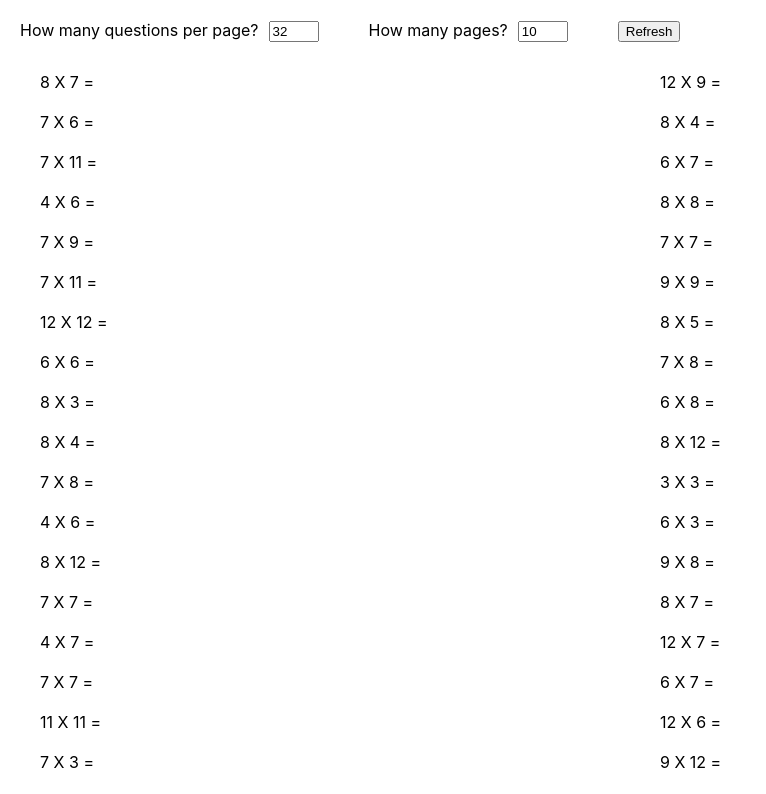
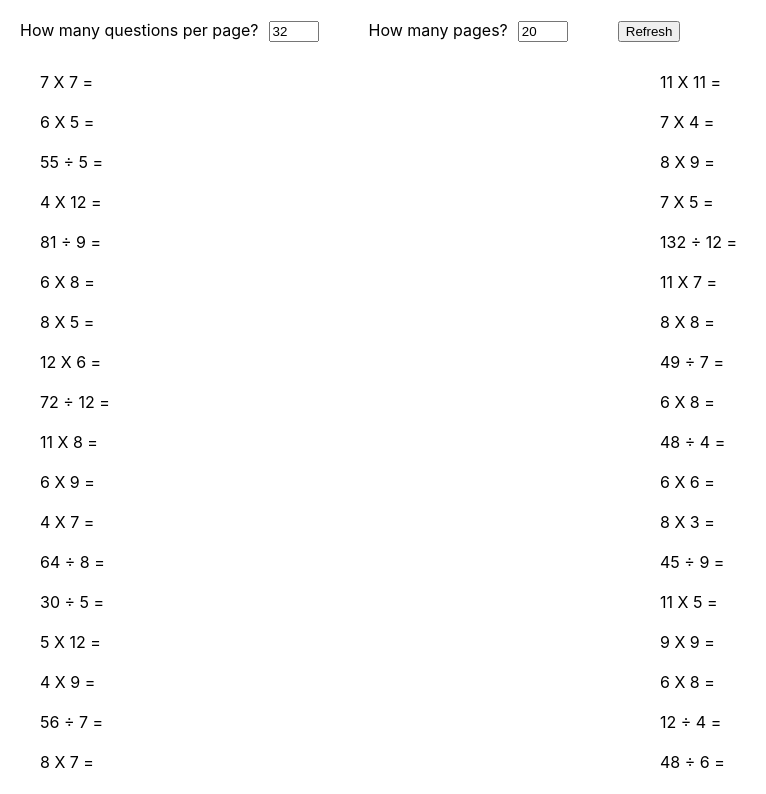
Before and after one commit to lix42/multiplication-paper, a React (Create React App) app: page / in a window 1280 px wide. Shown: the top 794 px of the page, without its empty margins (0-766 px from the left). Built offline with nearby package versions, Linux system fonts and the light colour scheme.

Commit message:
support divide

```diff
--- a/src/App.tsx
+++ b/src/App.tsx
@@ -6,7 +6,7 @@ import { Page } from "./Page";
 const INITIAL_COUNT = 32;
 function App() {
   const [count, setCount] = useState(INITIAL_COUNT);
-  const [pages, setPages] = useState(10);
+  const [pages, setPages] = useState(20);
   const [quizzes, setQuizzes] = useState(() => prepareQuizzes(count));
   const updateQuizzes = useCallback(() => {
     const totalCount = count * pages;
--- a/src/Page.tsx
+++ b/src/Page.tsx
@@ -18,7 +18,9 @@ export const Page: FC<PageProp> = ({ pageIndex, count, quizzes }) => {
     const quiz = quizzes[index];
     quizElements.push(
       <span className="quiz">
-        {quiz.first} X {quiz.second} =
+        {Math.random() > 0.4
+          ? `${quiz.first} X ${quiz.second} =`
+          : `${quiz.first * quiz.second} ÷ ${quiz.first} =`}
       </span>
     );
   }
```
